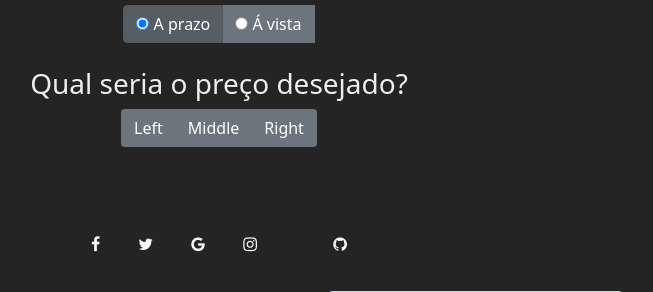
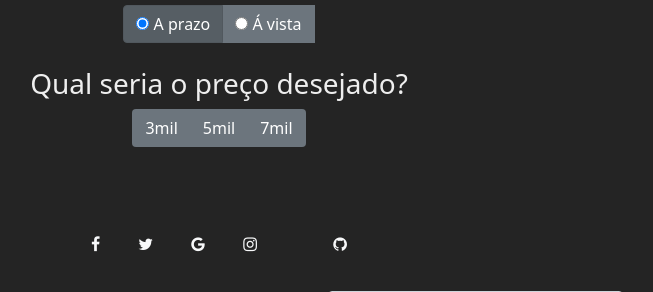
Before and after one commit to senacrs-emti/2022-3M-computadores, a PHP site: page /assistente.php in a window 1280 px wide. Shown: the part 380-672 px from the top of the page, without its empty margins (421-1074 px from the left). Run offline with PHP 8.4, Linux system fonts and the light colour scheme.

Commit message:
Update assistente.php

```diff
--- a/TeuPC/assistente.php
+++ b/TeuPC/assistente.php
@@ -61,9 +61,9 @@ include_once "includes/header.php";
     <h3>Qual seria o preço desejado?</h3>
 <div class="btn-group btn-group-toggle" data-toggle="buttons">
   <div class="btn-group" role="group" aria-label="Basic example">
-  <button type="button" class="btn btn-secondary">Left</button>
-  <button type="button" class="btn btn-secondary">Middle</button>
-  <button type="button" class="btn btn-secondary">Right</button>
+  <button type="button" class="btn btn-secondary">3mil</button>
+  <button type="button" class="btn btn-secondary">5mil</button>
+  <button type="button" class="btn btn-secondary">7mil</button>
 </div>
   </div>
 
```
